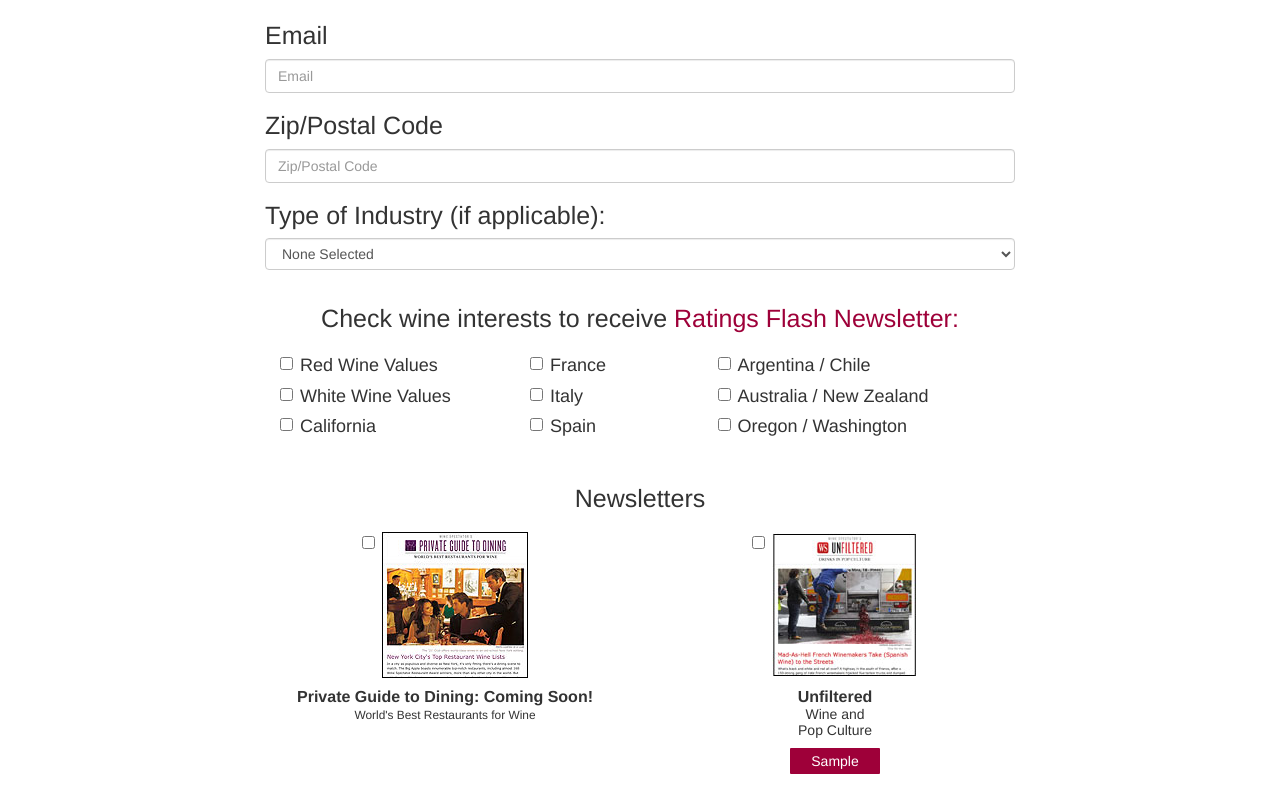
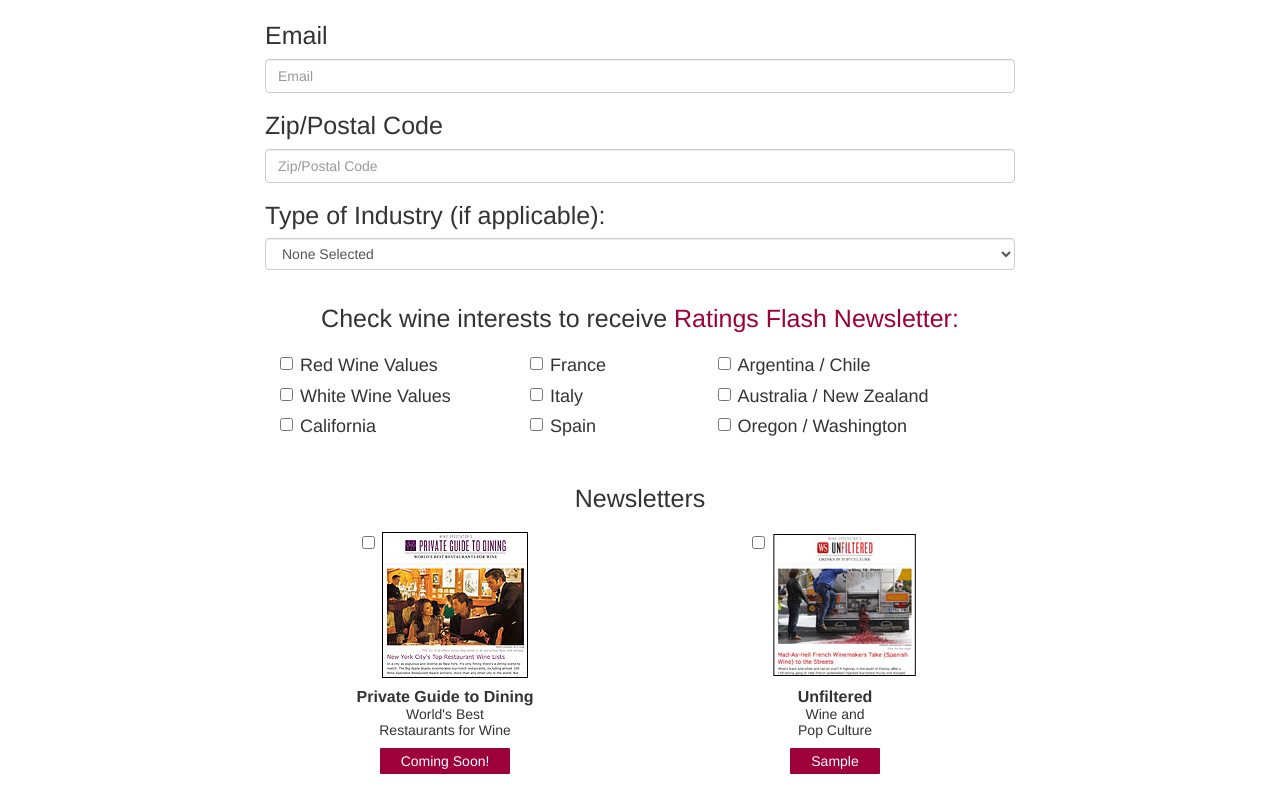
Before and after one commit to mshanken/WSsignup, a website: page index.html in a window 1280 px wide. Shown: the part 156-952 px from the top of the page. Drawn offline with Linux system fonts and the light colour scheme.

Commit message:
update reviewed

```diff
--- a/index.html
+++ b/index.html
@@ -60,7 +60,7 @@
 				<input type="hidden" name="CI_Action" value="sub">
 				<input type="hidden" name="CI_LID" value="2561609844">
 				<input type="hidden" name="CI_MID" value="146485141">
-				<input type="hidden" name="CI_custom5" value="top100-2015-wso_signup">
+				<input type="hidden" name="CI_custom5" value="">
 
 
 				<div class="row row-one">
@@ -188,7 +188,8 @@
                                         <input type="checkbox" name="CI_LID" id="2600237380" value="2600237380" /> <img src="images/EmailSubPage15-PrivGuidetod.jpg" />
                                     </label>
                                 </div><!-- /.checkbox -->
-                                <strong>Private Guide to Dining: Coming Soon!</strong><br /><small>World's Best Restaurants for Wine</small><!-- <br />
+                                <strong>Private Guide to Dining</strong><br /><span>World's Best<br />Restaurants for Wine</span><br />
+                                <b class="btn" style="cursor: text;">Coming Soon!</b><!-- <br />
                                 <a href="images/Unfilteredsample.pdf" target="_blank" class="btn">Sample</a> -->
                             </div>
 							<div class="col-xs-12 col-sm-6 col-md-6 col-lg-6 form-group text-center">
```
